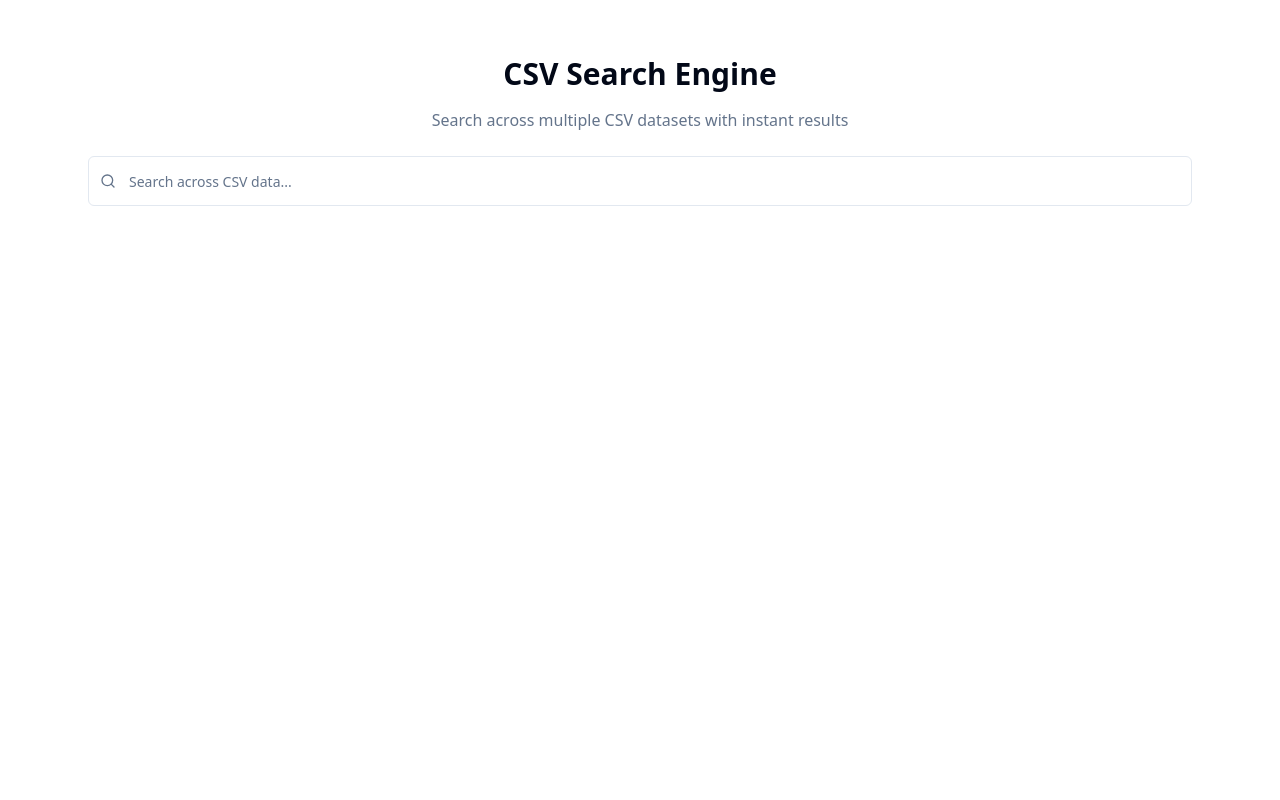
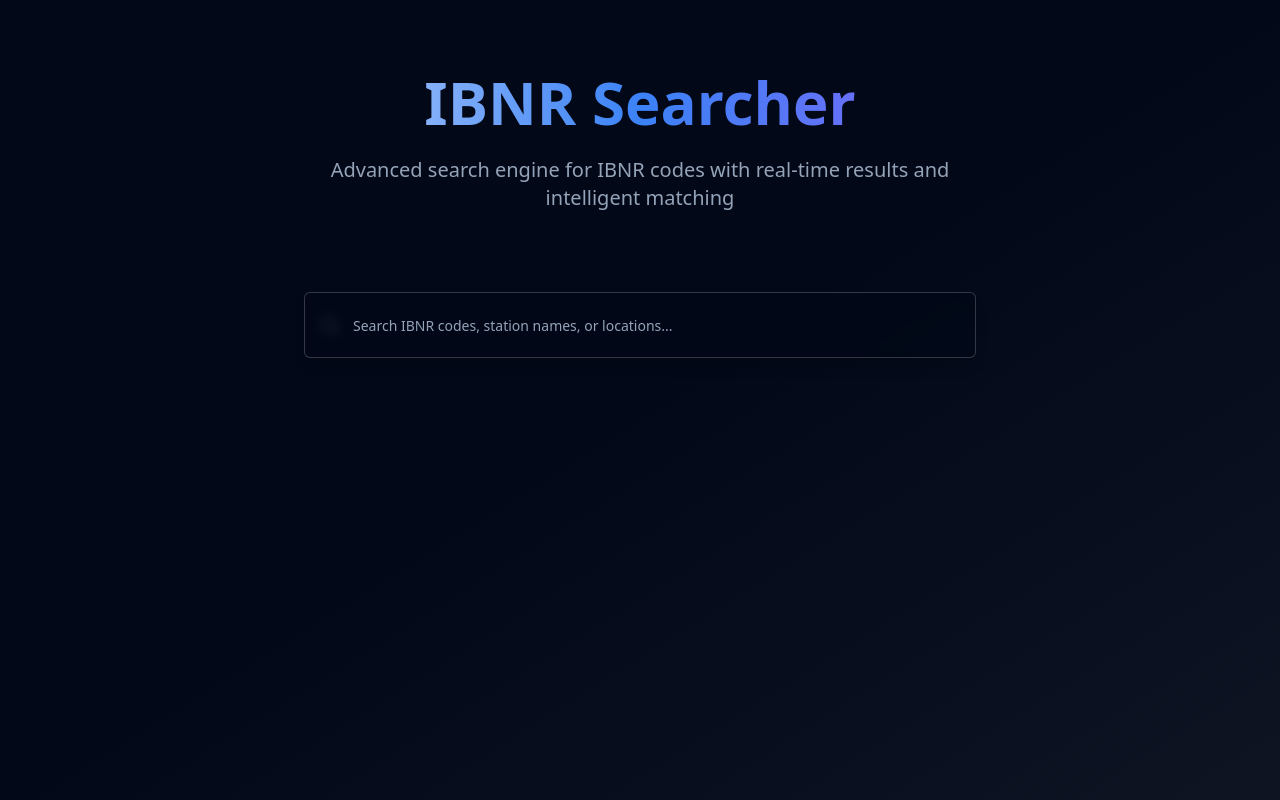
Before and after one commit to Schlauer-Hax/ibnr-searcher, a React (Vite) app: page / in a window 1280 px wide. Built offline with nearby package versions, Linux system fonts and the light colour scheme.

Commit message:
Refactor: Brand as IBNR Searcher, add dark mode
- Renamed the project to "IBNR Searcher".
- Implemented dark mode using the existing theme configuration.
- Added fancy effects to enhance the user interface.

```diff
--- a/index.html
+++ b/index.html
@@ -3,12 +3,12 @@
   <head>
     <meta charset="UTF-8" />
     <meta name="viewport" content="width=device-width, initial-scale=1.0" />
-    <title>csv-search-spark</title>
-    <meta name="description" content="Lovable Generated Project" />
-    <meta name="author" content="Lovable" />
+    <title>IBNR Searcher</title>
+    <meta name="description" content="Advanced IBNR code search engine with real-time results" />
+    <meta name="author" content="IBNR Search" />
 
-    <meta property="og:title" content="csv-search-spark" />
-    <meta property="og:description" content="Lovable Generated Project" />
+    <meta property="og:title" content="IBNR Searcher" />
+    <meta property="og:description" content="Advanced IBNR code search engine with real-time results" />
     <meta property="og:type" content="website" />
     <meta property="og:image" content="https://lovable.dev/opengraph-image-p98pqg.png" />
 
--- a/src/components/SearchInterface.tsx
+++ b/src/components/SearchInterface.tsx
@@ -46,33 +46,44 @@ const SearchInterface = () => {
   };
 
   return (
-    <div className="w-full max-w-6xl mx-auto p-6 space-y-6">
-      <div className="text-center space-y-4">
-        <h1 className="text-3xl font-bold">CSV Search Engine</h1>
-        <p className="text-muted-foreground">
-          Search across multiple CSV datasets with instant results
+    <div className="min-h-screen bg-gradient-to-br from-background via-background to-primary/5">
+      <div className="w-full max-w-6xl mx-auto p-6 space-y-8">
+        <div className="text-center space-y-6 py-12">
+          <div className="relative">
+            <h1 className="text-6xl font-bold bg-gradient-to-r from-primary via-blue-500 to-purple-500 bg-clip-text text-transparent">
+              IBNR Searcher
+            </h1>
+            <div className="absolute inset-0 bg-gradient-to-r from-primary via-blue-500 to-purple-500 opacity-20 blur-3xl -z-10"></div>
+          </div>
+          <p className="text-xl text-muted-foreground max-w-2xl mx-auto">
+            Advanced search engine for IBNR codes with real-time results and intelligent matching
           </p>
         </div>
 
-      <div className="relative">
-        <Search className="absolute left-3 top-1/2 transform -translate-y-1/2 text-muted-foreground h-4 w-4" />
+        <div className="relative max-w-2xl mx-auto">
+          <Search className="absolute left-4 top-1/2 transform -translate-y-1/2 text-muted-foreground h-5 w-5" />
           <Input
             type="text"
-          placeholder="Search across CSV data..."
+            placeholder="Search IBNR codes, station names, or locations..."
             value={query}
             onChange={handleInputChange}
-          className="pl-10 text-lg py-6"
+            className="pl-12 text-lg py-8 bg-card/80 backdrop-blur-sm border-primary/20 focus:border-primary/50 shadow-lg hover:shadow-glow transition-all duration-300"
           />
+          <div className="absolute inset-0 bg-gradient-to-r from-primary/10 via-transparent to-purple-500/10 rounded-md -z-10 blur-xl opacity-50"></div>
         </div>
 
         {query.trim().length > 0 && (
-        <div className="text-sm text-muted-foreground">
-          Found {results.length} results for "{query}"
+          <div className="text-center">
+            <div className="inline-flex items-center gap-2 px-4 py-2 rounded-full bg-primary/10 border border-primary/20">
+              <span className="text-sm text-muted-foreground">
+                Found <span className="text-primary font-semibold">{results.length}</span> results for "{query}"
+              </span>
+            </div>
           </div>
         )}
 
         {results.length > 0 && (
-        <div className="border rounded-lg overflow-hidden">
+          <div className="border border-primary/20 rounded-xl overflow-hidden bg-card/50 backdrop-blur-sm shadow-2xl">
             <Table>
             <TableHeader>
               <TableRow>
@@ -86,14 +97,14 @@ const SearchInterface = () => {
             </TableHeader>
             <TableBody>
               {results.map((result) => (
-                <TableRow key={result.id} className="hover:bg-muted/50">
+                <TableRow key={result.id} className="hover:bg-primary/5 transition-colors duration-200 border-border/50">
                   <TableCell>
-                    <Badge variant={result.source === 'CSV1' ? 'default' : 'secondary'}>
+                    <Badge variant={result.source === 'CSV1' ? 'default' : 'secondary'} className="shadow-sm">
                       {result.source}
                     </Badge>
                   </TableCell>
                   <TableCell>
-                    <Badge variant="outline">{result.score}</Badge>
+                    <Badge variant="outline" className="bg-primary/10 border-primary/30 text-primary">{result.score}</Badge>
                   </TableCell>
                   <TableCell className="font-mono text-sm">
                     <span
@@ -139,6 +150,7 @@ const SearchInterface = () => {
           </div>
         )}
       </div>
+    </div>
   );
 };
 
--- a/src/index.css
+++ b/src/index.css
@@ -8,8 +8,13 @@ All colors MUST be HSL.
 
 @layer base {
   :root {
-    --background: 0 0% 100%;
-    --foreground: 222.2 84% 4.9%;
+    --background: 222.2 84% 4.9%;
+    --foreground: 210 40% 98%;
+
+    --gradient-primary: linear-gradient(135deg, hsl(220 70% 50%), hsl(280 70% 50%));
+    --gradient-glow: linear-gradient(180deg, hsl(220 70% 50% / 0.1), transparent);
+    --shadow-glow: 0 0 40px hsl(220 70% 50% / 0.3);
+    --transition-smooth: all 0.3s cubic-bezier(0.4, 0, 0.2, 1);
 
     --card: 0 0% 100%;
     --card-foreground: 222.2 84% 4.9%;
--- a/src/pages/Index.tsx
+++ b/src/pages/Index.tsx
@@ -3,7 +3,7 @@ import SearchInterface from '@/components/SearchInterface';
 
 const Index = () => {
   return (
-    <div className="min-h-screen bg-background py-8">
+    <div className="min-h-screen bg-background dark">
       <SearchInterface />
     </div>
   );
```
Lines whose indentation alone changed are shown as unchanged.
